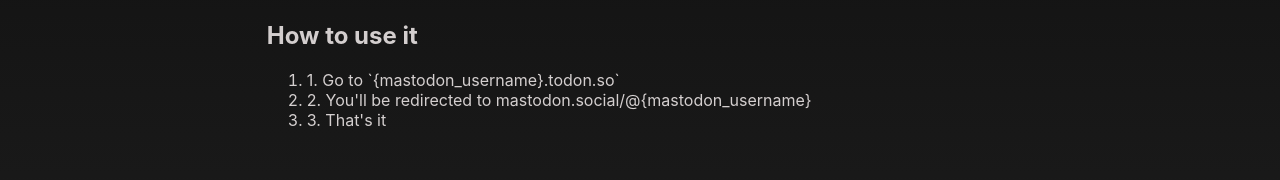
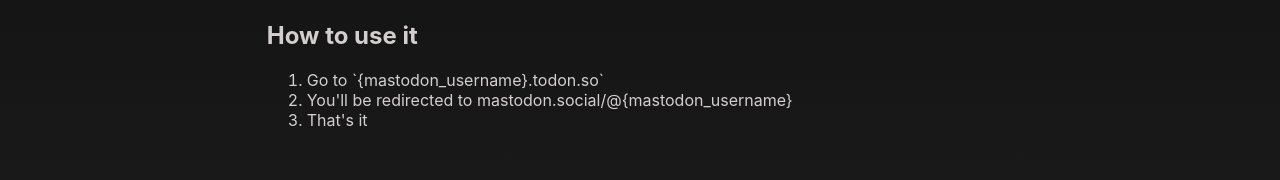
Before and after one commit to jordienr/todon.so, a website built with Vite: page index.html in a window 1280 px wide. Shown: the part 350-530 px from the top of the page. Built offline with nearby package versions, Linux system fonts and the light colour scheme.

Commit message:
rm numbers from list, they are already there

```diff
--- a/index.html
+++ b/index.html
@@ -22,9 +22,9 @@
 
       <h2>How to use it</h2>
       <ol>
-        <li>1. Go to `{mastodon_username}.todon.so`</li>
-        <li>2. You'll be redirected to mastodon.social/@{mastodon_username}</li>
-        <li>3. That's it</li>
+        <li>Go to `{mastodon_username}.todon.so`</li>
+        <li>You'll be redirected to mastodon.social/@{mastodon_username}</li>
+        <li>That's it</li>
       </ol>
 
       <h2>Example</h2>
```
